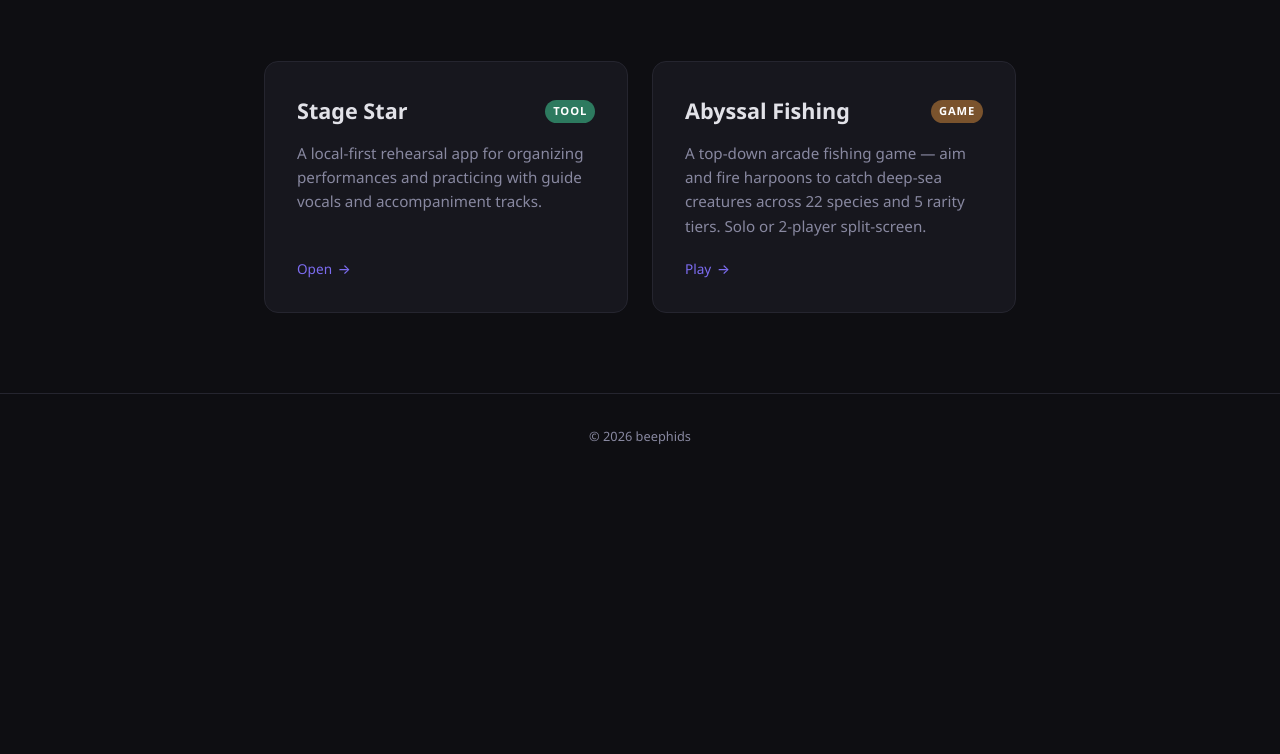
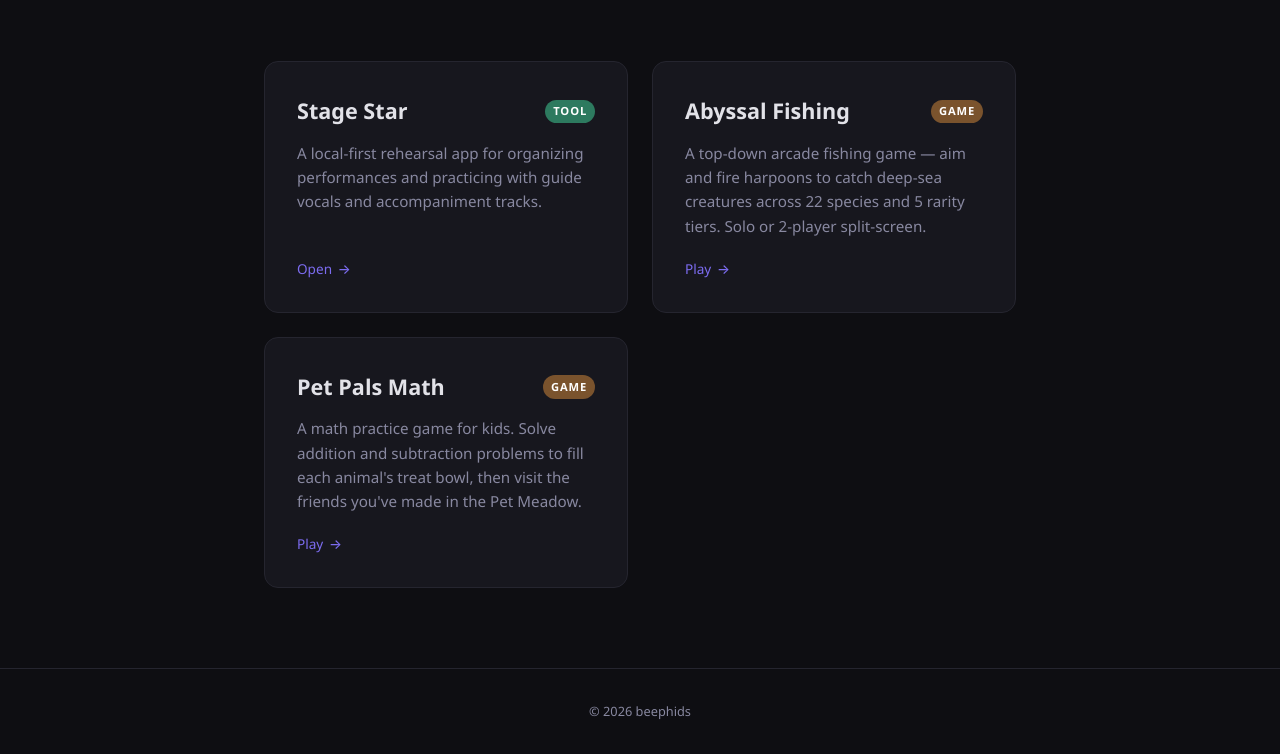
Before and after one commit to beephids/beephids.github.io, a plain HTML site: page index.html in a window 1280 px wide. Shown: the part 187-941 px from the top of the page. Before the commit the page ends 800 px from the top, so only its background shows below. Drawn offline with Linux system fonts and the light colour scheme.

Commit message:
Add Pet Pals Math card
Links to /pet-pals-math/, served from the pet-pals-math repo.

Co-Authored-By: Claude Fable 5.2 <noreply@anthropic.com>
Claude-Session: https://claude.ai/code/session_01Q5enPmHbeqVfxExnNoxEzH

```diff
--- a/index.html
+++ b/index.html
@@ -186,6 +186,16 @@
           rarity tiers. Solo or 2-player split-screen.</p>
         <span class="arrow">Play <span>&rarr;</span></span>
       </a>
+
+      <a class="card" href="/pet-pals-math/">
+        <div class="card-header">
+          <h2>Pet Pals Math</h2>
+          <span class="tag tag-game">Game</span>
+        </div>
+        <p>A math practice game for kids. Solve addition and subtraction problems to fill each animal's treat bowl,
+          then visit the friends you've made in the Pet Meadow.</p>
+        <span class="arrow">Play <span>&rarr;</span></span>
+      </a>
     </section>
   </main>
 
```
